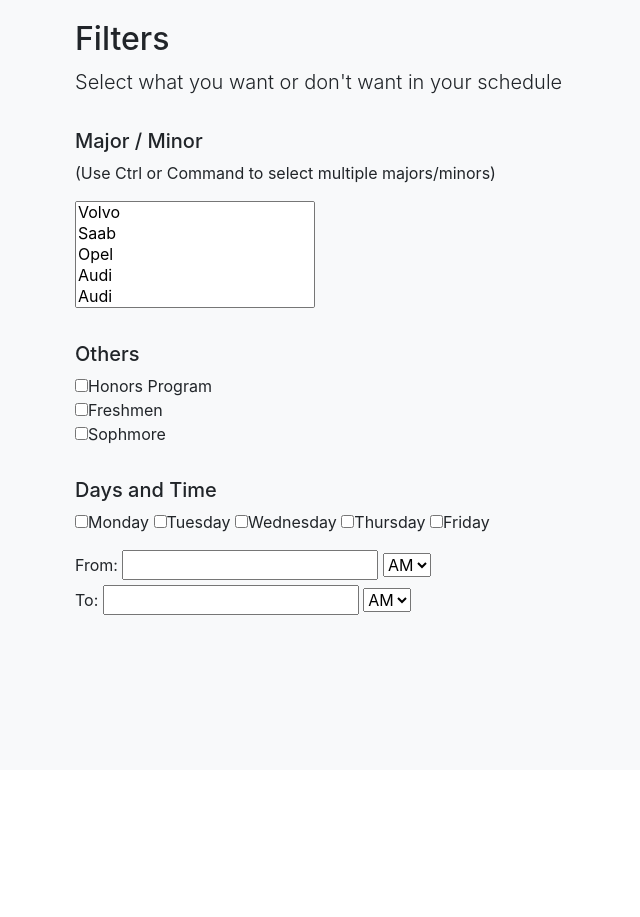
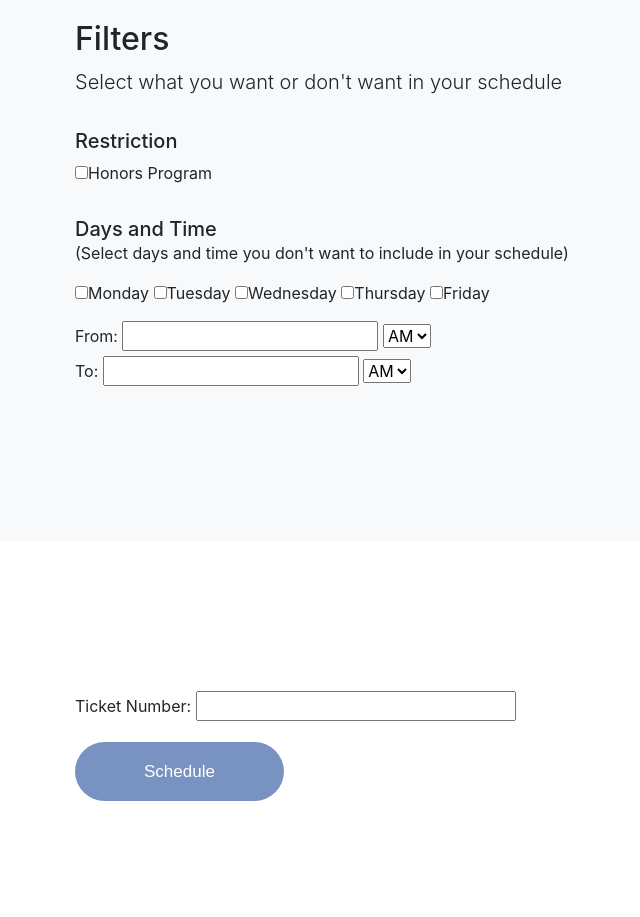
Before and after one commit to wwwApp/CS275_WI2018_FP, a website with bundled scripts: page code/index.html in a window 1280 px wide. Shown: the part 1180-2097 px from the top of the page, without its empty margins (200-840 px from the left). Built offline with nearby package versions, Linux system fonts and the light colour scheme.

Commit message:
Filters edited

```diff
--- a/code/css/main.css
+++ b/code/css/main.css
@@ -31,6 +31,10 @@
 /* Filters Styles */
 .filterItem {
 	margin-top: 2rem;
+}
+
+.dayTime h5{
+	margin-bottom: 0;
 }
 
 #major {
--- a/code/index.html
+++ b/code/index.html
@@ -99,7 +99,7 @@
           <div class="col-lg-8 mx-auto">
             <h2>Filters</h2>
             <p class="lead">Select what you want or don't want in your schedule</p>
-            <div class="filterItem">
+            <!--<div class="filterItem">
               <h5>Major / Minor</h5>
               <p>(Use Ctrl or Command to select multiple majors/minors)</p>
               <select multiple id="major" size="5">
@@ -110,19 +110,20 @@
                 <option value="audi">Audi</option>
                 <option value="audi">Audi</option>
               </select>
-            </div>
+            </div>-->
 
-            <div class="filterItem">
-              <h5>Others</h5>
+            <div class="filterItem restriction">
+              <h5>Restriction</h5>
               <div id="restriction">
                   <input type="checkbox" value="honors" class="others">Honors Program<br>
-                  <input type="checkbox" value="freshmen" class="others">Freshmen<br>
-                  <input type="checkbox" value="sophmore" class="others">Sophmore
+                  <!--<input type="checkbox" value="freshmen" class="others">Freshmen<br>
+                  <input type="checkbox" value="sophmore" class="others">Sophmore-->
               </div>
             </div>
 
-            <div class="filterItem">
+            <div class="filterItem dayTime">
                 <h5>Days and Time</h5>
+                <p>(Select days and time you don't want to include in your schedule)</p>
                 <div id="days">
                     <input type="checkbox" value="M" class="days">Monday
                     <input type="checkbox" value="T" class="days">Tuesday
@@ -156,12 +157,12 @@
       <div class="container">
         <div class="row">
           <div class="col-lg-8 mx-auto">
-            <div id="displaySchedule"></div>
             <div id="ticketDiv">
               <label>Ticket Number: </label>
               <input type="input" id="ticketNum">
             </div>
             <button class="btn" id="btSchedule" type="button">Schedule</button>
+            <div id="displaySchedule"></div>
             <h2 hidden>Schedule</h2>
           </div>
         </div>
```
